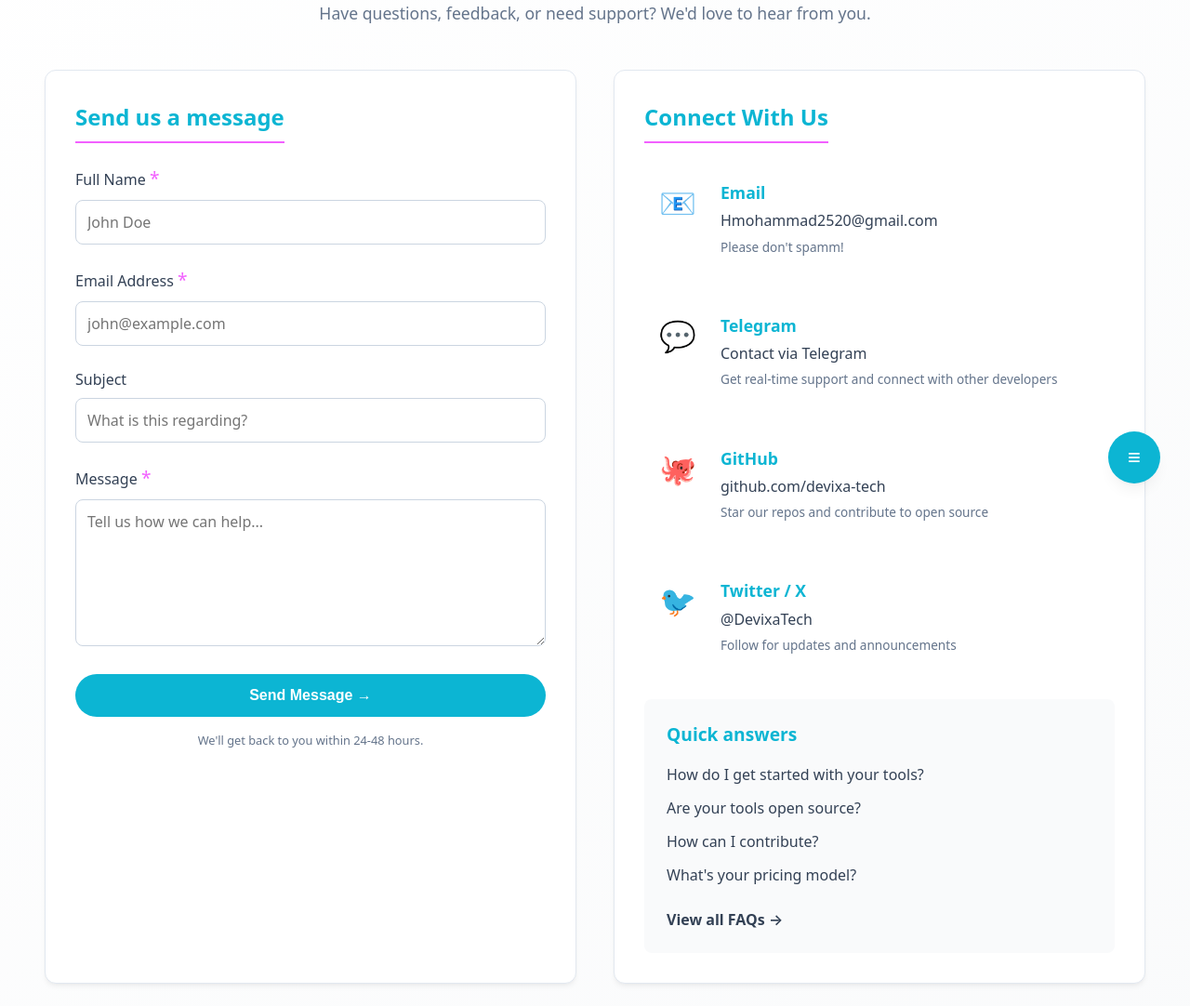
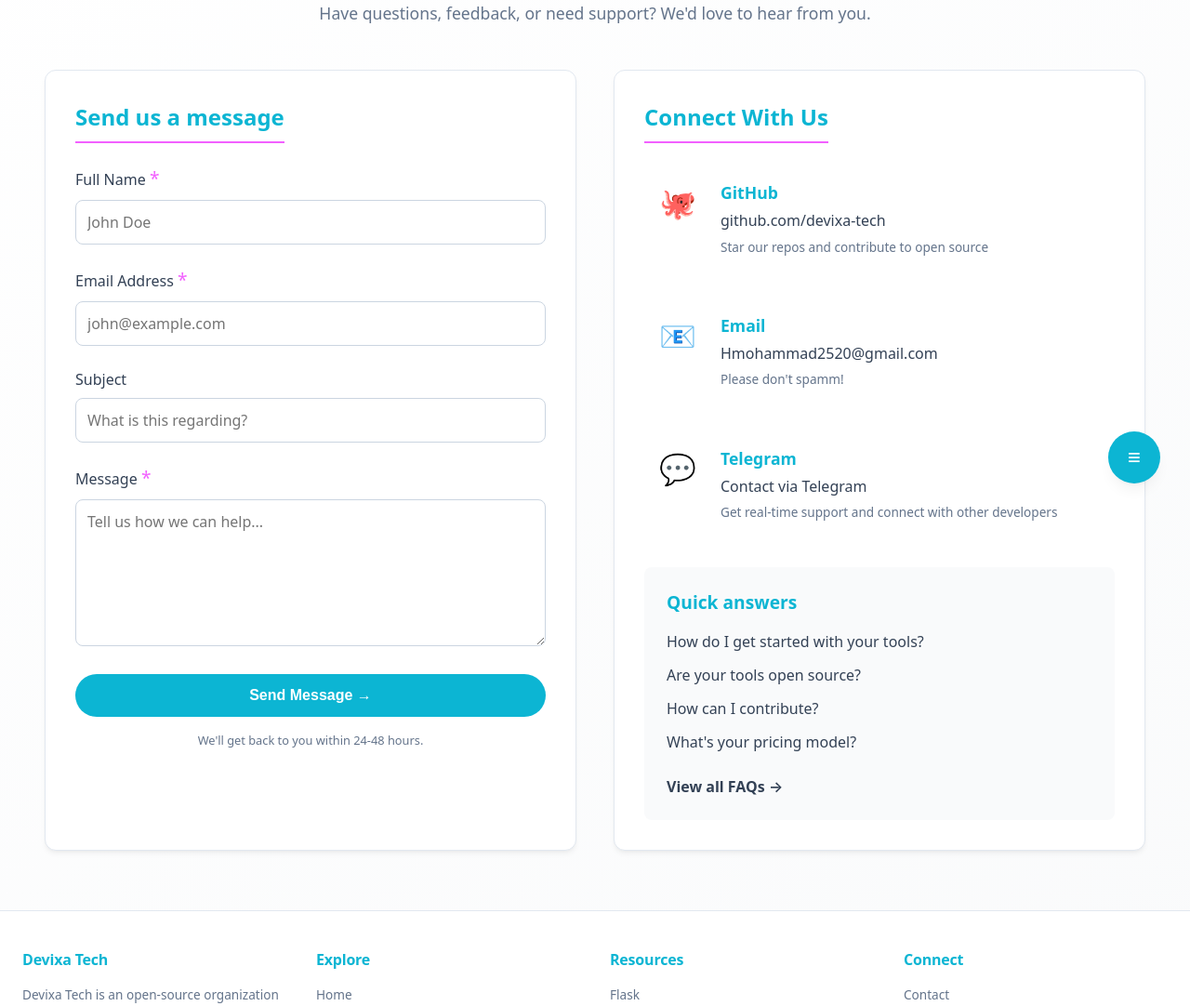
Before and after one commit to HMohammad2520/flask-network-automation, a Flask app: page /website/contact in a window 1280 px wide. Shown: the part 248-1330 px from the top of the page at 93% size. Run offline with Flask 3, Linux system fonts and the light colour scheme; parts of the project's set-up code (start-up, migrations or seed data) failed here and were passed over.

Commit message:
Minor fixes

```diff
--- a/application/templates/contact.html
+++ b/application/templates/contact.html
@@ -291,25 +291,6 @@
     <div class="contact-info-card">
       <div class="info-section">
         <h2>Connect With Us</h2>
-
-        <div class="info-item">
-          <div class="info-icon">📧</div>
-          <div class="info-details">
-            <h3>Email</h3>
-            <a href="mailto:Hmohammad2520@gmail.com">Hmohammad2520@gmail.com</a>
-            <p>Please don't spamm!</p>
-          </div>
-        </div>
-
-        <div class="info-item">
-          <div class="info-icon">💬</div>
-          <div class="info-details">
-            <h3>Telegram</h3>
-            <a href="t.me/Lost_all_my_dignity">Contact via Telegram</a>
-            <p>Get real-time support and connect with other developers</p>
-          </div>
-        </div>
-
         <div class="info-item">
           <div class="info-icon">🐙</div>
           <div class="info-details">
@@ -320,15 +301,22 @@
         </div>
 
         <div class="info-item">
-          <div class="info-icon">🐦</div>
+          <div class="info-icon">📧</div>
           <div class="info-details">
-            <h3>Twitter / X</h3>
-            <a href="#">@DevixaTech</a>
-            <p>Follow for updates and announcements</p>
+            <h3>Email</h3>
+            <a href="mailto:Hmohammad2520@gmail.com">Hmohammad2520@gmail.com</a>
+            <p>Please don't spamm!</p>
+          </div>
+        </div>
+        <div class="info-item">
+          <div class="info-icon">💬</div>
+          <div class="info-details">
+            <h3>Telegram</h3>
+            <a href="https://t.me/Lost_all_my_dignity">Contact via Telegram</a>
+            <p>Get real-time support and connect with other developers</p>
           </div>
         </div>
       </div>
-
       <div class="faq-preview">
         <h3>Quick answers</h3>
         <ul>
```
